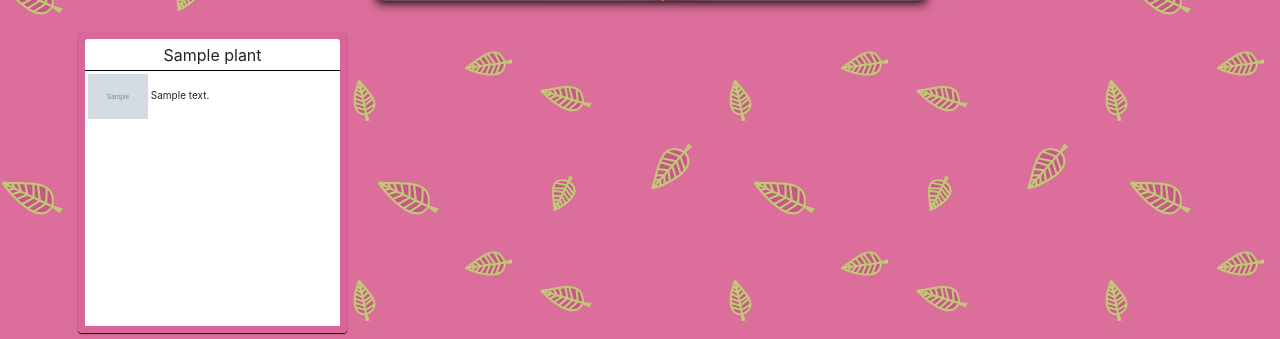
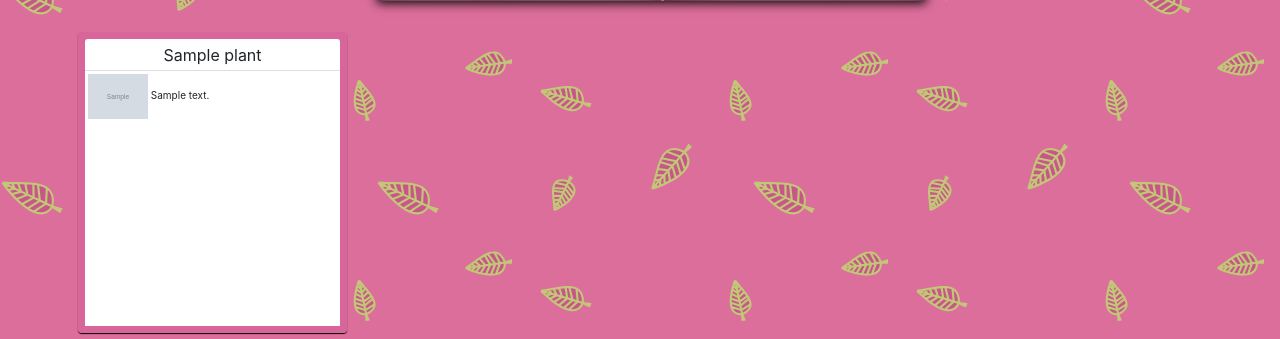
Before and after one commit to DimonAgon/May_green_again, a Django app: page /gardensite/ in a window 1280 px wide. Shown: the part 322-661 px from the top of the page. Run offline with Django 4.2, Linux system fonts and the light colour scheme; tables that the repository leaves empty hold one stand-in row (values such as "Sample post"); grey boxes marked "Sample" are stand-in pictures; some libraries are stand-ins or nearby versions; some web fonts are replaced.

Commit message:
set default border color to plantcell header

```diff
--- a/shop/static/css/plant_cell.css
+++ b/shop/static/css/plant_cell.css
@@ -49,7 +49,6 @@
 
     border-bottom-style: solid;
     border-bottom-width: 1px;
-    border-color: black;
 
     text-align: center;
     vertical-align: center;
```
